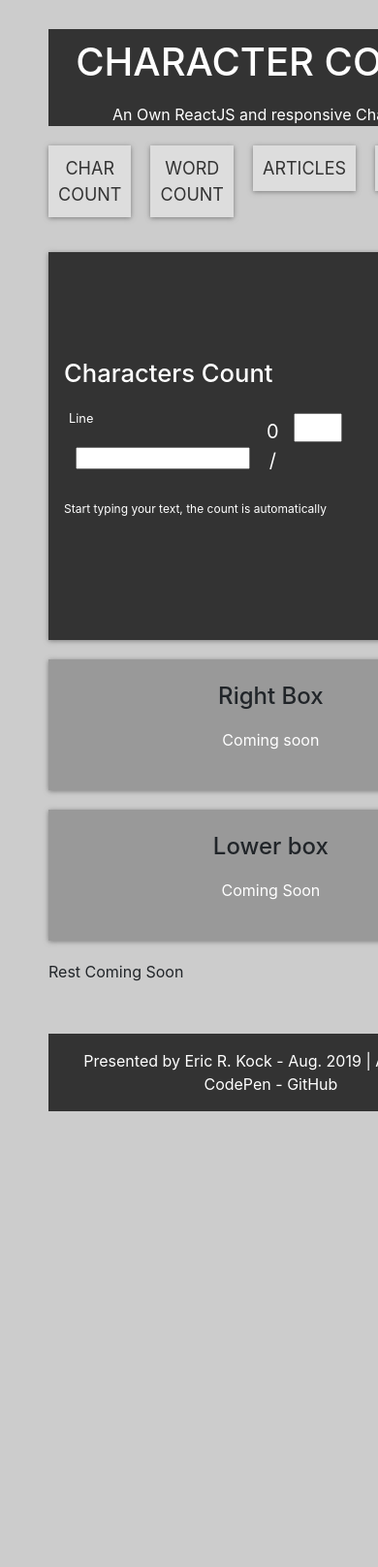
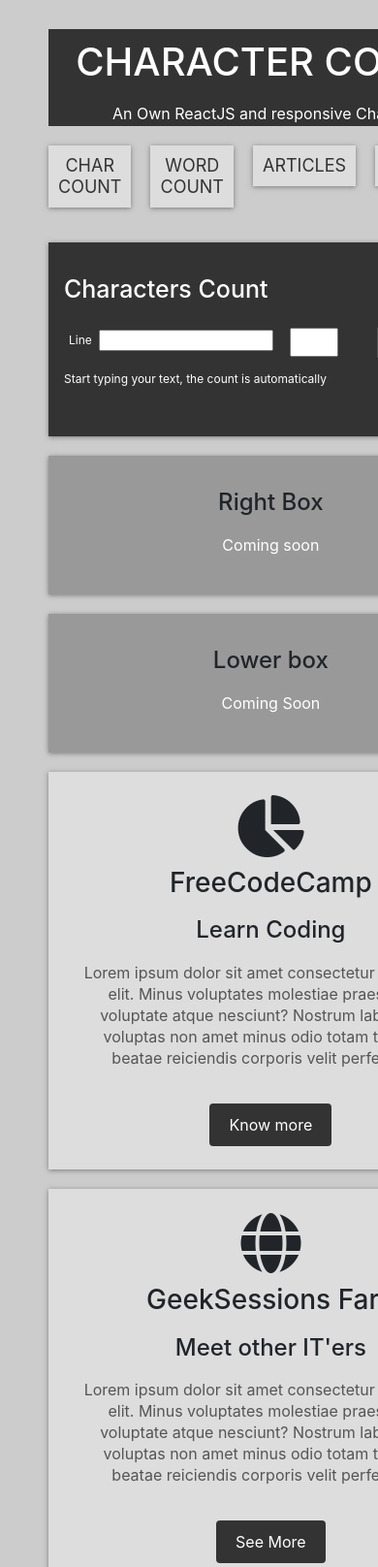
Before and after one commit to ericrkock/Character-Count, a React app: page / in a window 390 px wide. Shown: the top 1616 px of the page at 97% size. Before the commit the page ends 1176 px from the top, so only its background shows below. Built offline with nearby package versions, Linux system fonts and the light colour scheme.

Commit message:
Small updates and adding 4 boxes

```diff
--- a/public/index.html
+++ b/public/index.html
@@ -8,6 +8,7 @@
     <meta name="description" content="Webpage to count characters" />
     <link rel="apple-touch-icon" href="logo192.png" />
     <link rel="manifest" href="%PUBLIC_URL%/manifest.json" />
+    <link rel="stylesheet" href="https://use.fontawesome.com/releases/v5.6.1/css/all.css" integrity="sha384-gfdkjb5BdAXd+lj+gudLWI+BXq4IuLW5IT+brZEZsLFm++aCMlF1V92rMkPaX4PP" crossorigin="anonymous">
     <link rel="stylesheet" href="https://maxcdn.bootstrapcdn.com/bootstrap/4.3.1/css/bootstrap.min.css" integrity="sha384-ggOyR0iXCbMQv3Xipma34MD+dH/1fQ784/j6cY/iJTQUOhcWr7x9JvoRxT2MZw1T" crossorigin="anonymous" />
     <title>Character Count</title>
   </head>
--- a/src/components/characters/CharLimit.js
+++ b/src/components/characters/CharLimit.js
@@ -10,6 +10,7 @@ class CharLimit extends React.Component {
         return (
             <div>
                 <div onSubmit={this.onLimitSubmit}>
+                    <label id="charNum">{this.props.totalChar}</label>
                     <input className="limit-count"
                         type="text"
                         value={this.props.limit}
--- a/src/components/characters/CharacterCount.js
+++ b/src/components/characters/CharacterCount.js
@@ -27,7 +27,7 @@ class CharacterCount extends React.Component {
       console.log("Reset to default evoked");
       this.setState({
          limit: "20",
-         totalChar: "0",
+         totalChar: "1 /",
          maxCharWidth: "200"
       });
       console.log("Reset to:", this.state.limit);
@@ -37,7 +37,7 @@ class CharacterCount extends React.Component {
          <div>
             <div class="line">
                <InputChars />
-               <p id="charNum" >{this.state.totalChar} /</p>
+               {/*<p id="charNum" >{this.state.totalChar} /</p>*/}
                <CharLimit
                   input={this.state.limit}
                   handleChange={this.handleChange}
--- a/src/index.css
+++ b/src/index.css
@@ -3,6 +3,8 @@
 :root {
   --body: #ccc;
   --primary: #ddd;
+  --lighttext: #fff;
+  --darktext: #555;
   --light: #fff;
   --dark: #333;
   --box: #999;
@@ -24,6 +26,7 @@ html {
 
 body {
   margin: 30px 50px;
+  line-height: 22px;
   background-color: var(--body);
 }
 
@@ -32,6 +35,19 @@ a:link, a:visited, a:hover {
   color: var(--light);
 }
 
+.btn {
+  background: var(--dark);
+  color: var(--light);
+  padding: 10px 20px;
+  text-decoration: none;
+  border: 0;
+}
+
+.btn:hover {
+  background: var(--light);
+  color: var(--dark);
+  box-shadow: var(--shadow);
+}
 
 .wrapper {
   display: grid;
@@ -83,14 +99,14 @@ a:link, a:visited, a:hover {
   grid-gap: 20px;
   grid-template-areas:
     'char-box char-box right-box'
-    'char-box char-box right-box'
+    'lower-box lower-box right-box'
     'lower-box lower-box right-box';
 }
 
 /* Char Box */
 .char-box {
   grid-area: char-box;
-  min-height: 400px;
+  min-height: 200px;
   background: var(--dark);
   background-size: cover;
   background-position: center;
@@ -200,6 +216,14 @@ a:link, a:visited, a:hover {
   box-shadow: var(--shadow);
 }
 
+.box h3, h4 {
+  padding-top: 10px;
+}
+.box p {
+  padding: 10px 0 20px 0;
+  color: var(--darktext);
+}
+
 /* Footer */
 .footer {
   margin-top: 32px;
@@ -232,18 +256,18 @@ a:link, a:visited, a:hover {
   }
 
   .char-box h1 {
-     font-size: 2.5rem;
+     font-size: 40px;
   }
 
   .word-count {
      grid-template-columns: 1fr;
-     padding: 1rem;
+     padding: 16px;
   }
 
   .count-settings {
-     font-size: 1rem;
+     font-size: 16px;
      grid-template-columns: 1fr;
-     line-height: 1.5rem;
+     line-height: 24px;
   }
 
   .word-count .btn {
@@ -253,7 +277,7 @@ a:link, a:visited, a:hover {
   }
 
   footer {
-     margin-top: 0.5rem;
+     margin-top: 8px;
   }
 }
 
@@ -266,25 +290,25 @@ a:link, a:visited, a:hover {
   }
 
   .char-box h1 {
-     font-size: 1.6rem;
+     font-size: 25px;
      margin-bottom: 10px;
   }
 
   .char-box .line-header {
-     font-size: 0.8rem;
-     padding-top: 0.4rem;
+     font-size: 12px;
+     padding-top: 6px;
   }
 
   .word-count {
      grid-template-columns: 1fr;
-     padding: 0.5rem;
+     padding: 8px;
   }
 
   /*
   .count-settings {
-     **font-size: 1rem;
+     **font-size: 16px;
      grid-template-columns: 1fr;
-     line-height: 1.5rem;
+     line-height: 24px;
   } */
 
   .count-button {
@@ -293,27 +317,27 @@ a:link, a:visited, a:hover {
 
   .articles {
      grid-template-columns: 1fr;
-     *padding: 1rem 1rem;
+     *padding: 16px 16px;
   }
 
   footer {
-     margin-top: 0.5rem;
+     margin-top: 8px;
   }
 }
 
 @media(max-width: 508px) {
   .char-box {
-     padding: 1rem;
+     padding: 16px;
   }
 
   .char-box .line-header .p {
-     font-size: 0.8rem;
+     font-size: 12px;
   }
 
   .char-box .input-box {
      width: 180px;
-     height: 1.4rem;
-     font-size: 0.8rem;
+     height: 22px;
+     font-size: 12px;
      margin: 12px 7px 0 7px;
      padding-left: 5px;
   }
--- a/src/index.js
+++ b/src/index.js
@@ -39,6 +39,38 @@ class App extends React.Component {
               <p>Coming Soon</p>
             </div>
           </div>
+
+          <div className="boxes">
+            <div className="box">
+              <i className="fas fa-chart-pie fa-4x"></i>
+              <h3>FreeCodeCamp</h3>
+              <h4>Learn Coding</h4>
+              <p>Lorem ipsum dolor sit amet consectetur adipisicing elit. Minus voluptates molestiae praesentium voluptate atque nesciunt? Nostrum labore nam voluptas non amet minus odio totam tempora, beatae reiciendis corporis velit perferendis!</p>
+              <a href="https://freecodecamp.org" alt="Learn how to code" rel="noopener noreferrer" target="_blank" className="btn">Know more</a>
+            </div>
+            <div className="box">
+              <i className="fas fa-globe fa-4x"></i>
+              <h3>GeekSessions Faro</h3>
+              <h4>Meet other IT'ers</h4>
+              <p>Lorem ipsum dolor sit amet consectetur adipisicing elit. Minus voluptates molestiae praesentium voluptate atque nesciunt? Nostrum labore nam voluptas non amet minus odio totam tempora, beatae reiciendis corporis velit perferendis!</p>
+              <a href="https://geeksessions.io/" alt="Tech Talk" rel="noopener noreferrer" target="_blank" className="btn">See More</a>
+            </div>
+         <div className="box">
+            <i className="fas fa-cog fa-4x"></i>
+            <h3>StartUp Algarve</h3>
+            <h4>Portimão</h4>
+            <p>Lorem ipsum dolor sit amet consectetur adipisicing elit. Minus voluptates molestiae praesentium voluptate atque nesciunt? Nostrum labore nam voluptas non amet minus odio totam tempora, beatae reiciendis corporis velit perferendis!</p>
+            <a href="https://geeksessions.io/" alt="Learn how to code" rel="noopener noreferrer" target="_blank" className="btn">Learn Now</a>
+         </div>
+         <div className="box">
+            <i className="fas fa-users fa-4x"></i>
+            <h3>GitHub</h3>
+            <h4>Show your Repo's</h4>
+            <p>Lorem ipsum dolor sit amet consectetur adipisicing elit. Minus voluptates molestiae praesentium voluptate atque nesciunt? Nostrum labore nam voluptas non amet minus odio totam tempora, beatae reiciendis corporis velit perferendis!</p>
+            <a href="https://github.com/" alt="Share your repo's" rel="noopener noreferrer" target="_blank" className="btn">Learn Now</a>
+         </div>
+      </div>
+
           Rest Coming Soon
           <div className="footer">
             <span>
```
